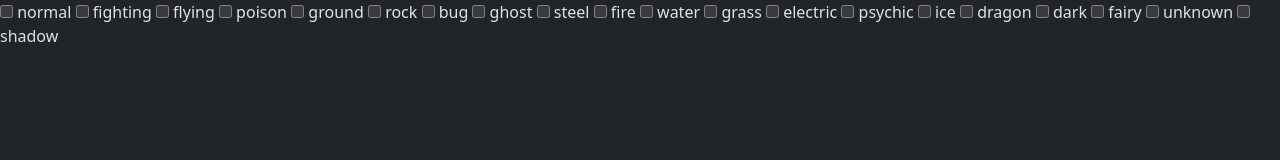
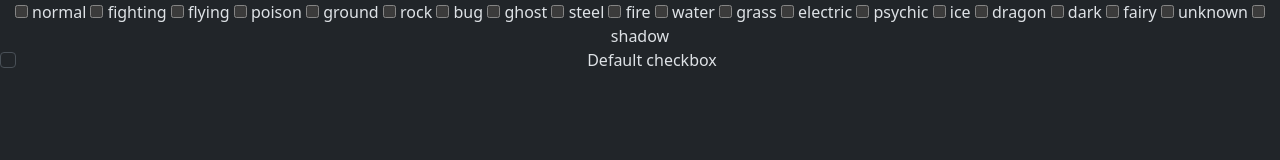
Before and after one commit to CyrusVillaruz/COMP-2537-Assignment-3, a plain HTML site: page index.html in a window 1280 px wide. Drawn offline with nearby package versions, Linux system fonts and the light colour scheme; no server answers.

Commit message:
Commit 7.5 - Centralizes checkboxes

```diff
--- a/index.html
+++ b/index.html
@@ -29,7 +29,7 @@
 </head>
 
 <body>
-  <div id="pokeTypesFilter">
+  <div id="pokeTypesFilter" class="text-center">
     <input id="normal" class="typeFilter" type="checkbox" name="type" value="normal">
     <label htmlfor="normal" for="normal"> normal </label>
 
@@ -89,6 +89,12 @@
 
     <input id="shadow" class="typeFilter" type="checkbox" name="type" value="shadow">
     <label htmlfor="shadow" for="shadow"> shadow </label>
+    <div class="form-check">
+      <input class="form-check-input" type="checkbox" value="" id="flexCheckDefault">
+      <label class="form-check-label" for="flexCheckDefault">
+        Default checkbox
+      </label>
+    </div>
   </div>
   <div id="pokeCardsHeader"></div>
   <div id="pokeCards"></div>
```
